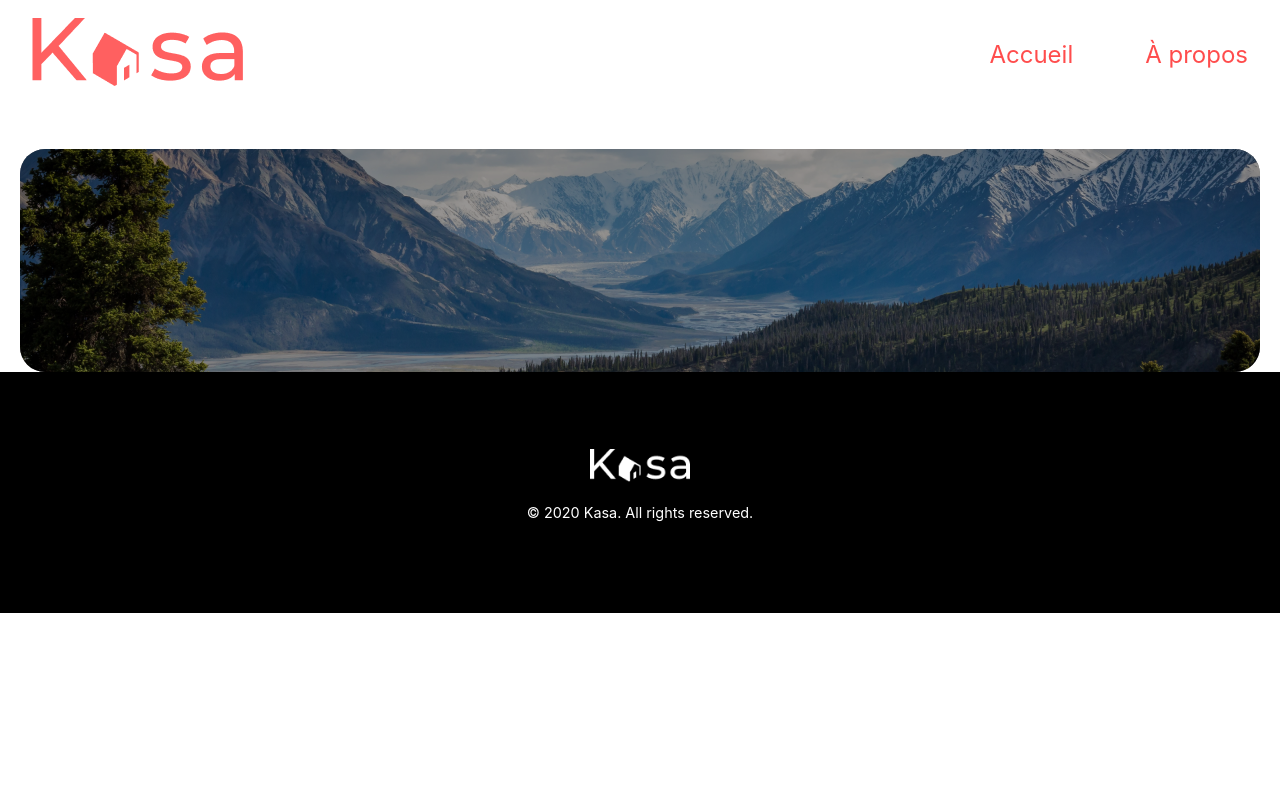
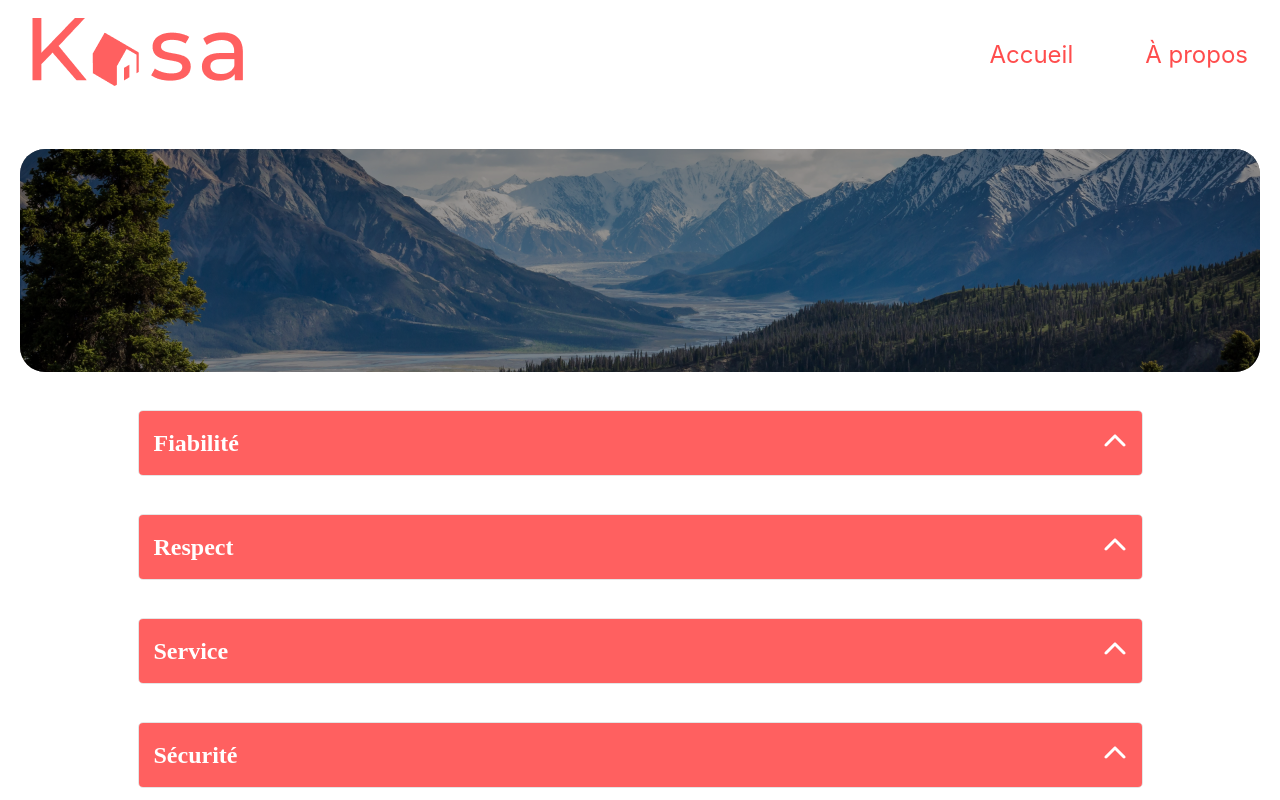
Before and after one commit to Stephanecns/location-app-react, a React (Create React App) app: page /about in a window 1280 px wide. Shown: the top 800 px of the page. Built offline with nearby package versions, Linux system fonts and the light colour scheme.

Commit message:
Étape5:Créez la page À propos

```diff
--- a/src/components/App.js
+++ b/src/components/App.js
@@ -1,5 +1,4 @@
 //App.js est notre premier composant React
-import logo from '../assets/logo.svg';
 import '../styles/App.scss';
 import Header from './header';
 import Footer from './footer';
--- a/src/index.js
+++ b/src/index.js
@@ -4,7 +4,6 @@ import ReactDOM from 'react-dom';
 import './styles/index.css';
 import { BrowserRouter } from 'react-router-dom';
 import App from './components/App';
-import Router from './components/routeur'; // Importez le composant Router que vous venez de créer
 import reportWebVitals from './reportWebVitals';
 
 const root = ReactDOM.createRoot(document.getElementById('root'));
--- a/src/pages/about.js
+++ b/src/pages/about.js
@@ -1,11 +1,56 @@
 import '../styles/about.scss'
+import React, { useState } from 'react';
 import imageInRectangle from '../assets/Image source 2.png';
+import { FontAwesomeIcon } from '@fortawesome/react-fontawesome';
+import { faChevronUp} from '@fortawesome/free-solid-svg-icons';
+
+function Collapse({ title, children }) {
+    const [isOpen, setIsOpen] = useState(false);
+
+    return (
+        <div className="collapse">
+            <div className="collapse__title" onClick={() => setIsOpen(!isOpen)}>
+                {title}
+                <span className={`collapse__icon ${isOpen ? 'open' : ''}`}>
+                    <FontAwesomeIcon icon={faChevronUp} />
+                </span>
+            </div>
+            {isOpen && <div className="collapse__content">{children}</div>}
+        </div>
+    );
+}
+
+
+
 function About() {
     return (
-        <div className="rectangle-container">
-            <img src={imageInRectangle} alt="Image dans le rectangle" className="image-in-rectangle" />
+        <div className="about">
+            <div className="rectangle-container">
+                <img src={imageInRectangle} alt="Image dans le rectangle" className="image-in-rectangle" />
+            </div>
 
+            <div className="collapse-section">
+            <Collapse title="Fiabilité">
+            Les annonces postées sur Kasa garantissent une fiabilité totale. Les photos sont conformes aux logements, et toutes les informations sont
+            régulièrement vérifiées par nos équipes.
+            </Collapse>
+            <Collapse title="Respect">
+            La bienveillance fait partie des valeurs fondatrices de Kasa. Tout comportement discriminatoire ou de
+            perturbation du voisinage entraînera une exclusion de notre plateforme.
+            </Collapse>
+            <Collapse title="Service">
+            La bienveillance fait partie des valeurs fondatrices de Kasa. Tout comportement discriminatoire ou de
+            perturbation du voisinage entraînera une exclusion de notre plateforme.
+            </Collapse>
+            <Collapse title="Sécurité">
+            La sécurité est la priorité de Kasa. Aussi bien pour nos hôtes que pour les voyageurs, chaque logement
+            correspond aux critères de sécurité établis par nos services. En laissant une note aussi bien à l'hôte qu'au
+            locataire, cela permet à nos équipes de vérifier que les standards sont bien respectés. Nous organisons
+            également des ateliers sur la sécurité domestique pour nos hôtes.
+            </Collapse>
+            </div>
         </div>
-    )
+    );
 }
-export default About
+
+export default About;
--- a/src/styles/about.scss
+++ b/src/styles/about.scss
@@ -34,3 +34,51 @@
 
     }
 }
+
+
+
+.collapse {
+    border: 1px solid rgba(0, 0, 0, 0.1);
+    border-radius: 5px;
+    overflow: hidden;
+    width: 1003px;
+    height: -124px;
+    margin: 38px auto; /* Centrer horizontalement avec une marge en haut */
+
+    &__title {
+            background: rgba(255, 96, 96, 1);
+            color: #FFF; /* Couleur du texte */
+            font-family: Montserrat; /* Police de caractères */
+            font-size: 24px; /* Taille de la police */
+            font-style: normal;
+            font-weight: 500;
+            line-height: 142.6%; /* Hauteur de ligne */
+            cursor: pointer;
+            display: flex;
+            justify-content: space-between;
+            align-items: center;
+            padding: 15px;
+            font-weight: bold;
+    }
+
+    &__icon {
+        display: inline-block;
+        transition: transform 0.6s ease-in-out;
+
+        &.open {
+            transform: rotate(-180deg);
+        }
+    }
+
+    &__content {
+        background: rgba(246, 246, 246, 1);
+        color: rgba(255, 96, 96, 1);
+        padding: 15px;
+        max-height: 200px;
+        overflow: hidden;
+        display: flex;
+        flex-direction: column;
+        align-items: flex-start;
+        transition: max-height 0.6s ease-in-out;
+    }
+}
```
